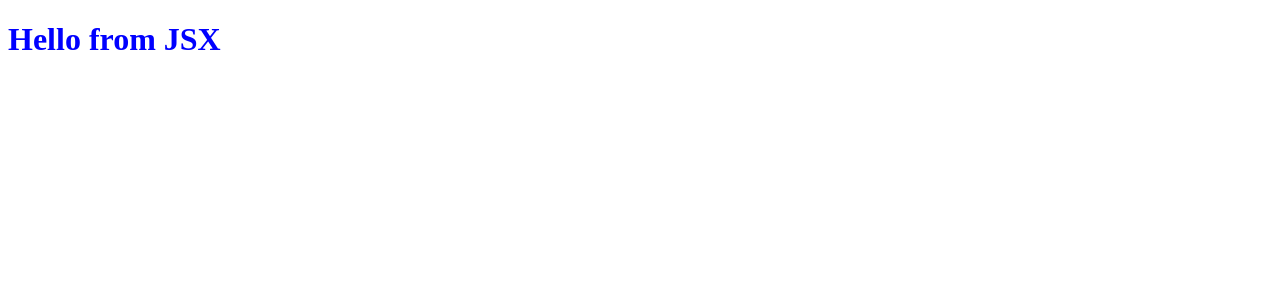
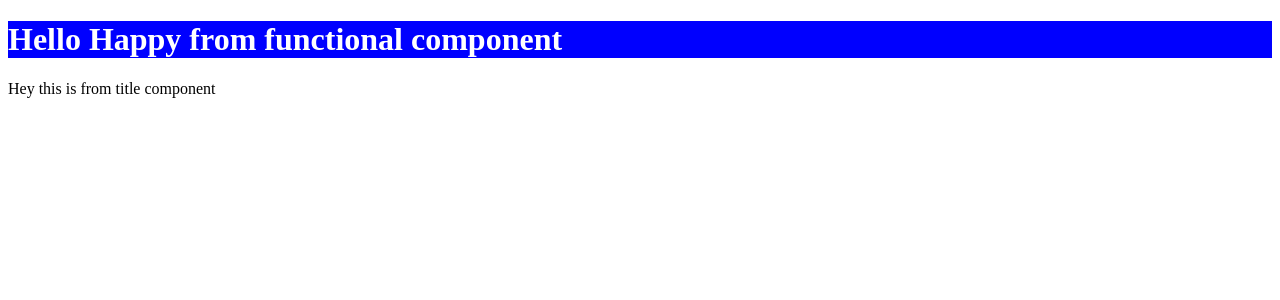
Before and after one commit to happypatel20/Food-Ordering-App, a React (Vite) app: page / in a window 1280 px wide. Shown: the top 300 px of the page. Built offline with nearby package versions, Linux system fonts and the light colour scheme.

Commit message:
Functional component and JSX

```diff
--- a/App.js
+++ b/App.js
@@ -1,14 +1,32 @@
-import React from "react";
+import React, { Fragment } from "react";
 import ReactDOM from "react-dom/client";
 
-const jsxHeading = (
-  <h1 id="heading" className="head">
-    Hello from JSX
-  </h1>
-);
-
+// component 1. class component  and 2. functional component -> A js function that returns a jsx or react element that is called functional compoenent
 //  jsx -> createElement -> object -> HTML tag [babel]
 
+// Rules of JSX:
+// - can have only single root [react Fragment-]
+// - closing the tag is must
+// - having camelCase in most cases
+
+const Title = () => {
+  return <p>Hey this is from title component</p>
+}
+const person = {
+  "name": "Happy",
+  "theme": {
+    "backgroundColor": "blue",
+    "color": "white"
+  }
+}
+const Heading = () => {
+ return (
+  <>
+    <h1 style={person.theme}>Hello {person.name} from functional component</h1>
+    <Title />
+  </>
+)
+}
 const root = ReactDOM.createRoot(document.getElementById("root"));
 
-root.render(jsxHeading);
+root.render(<Heading />);
```
